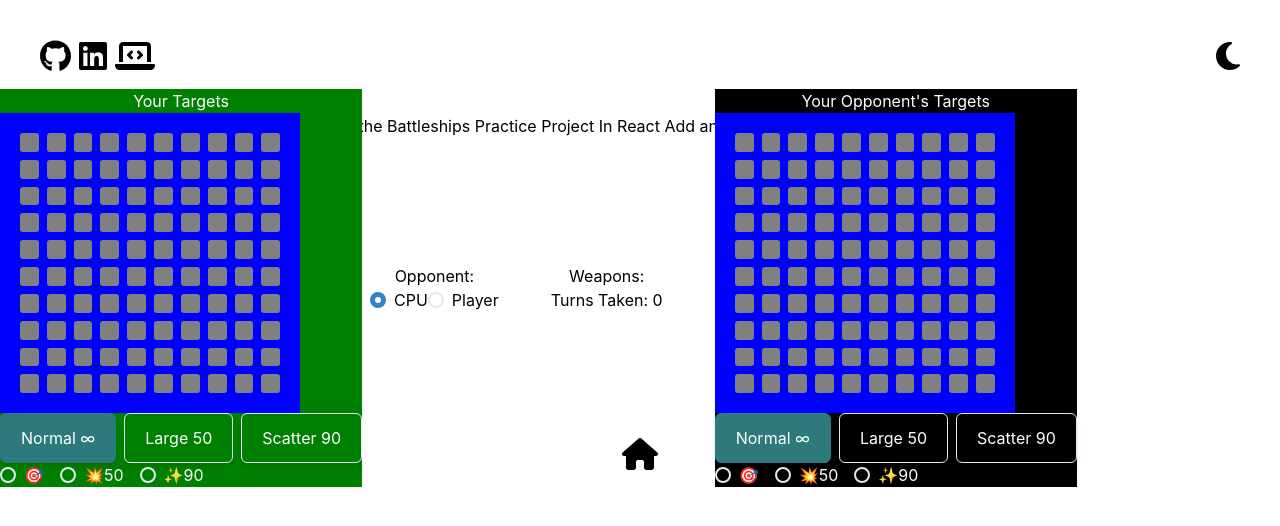
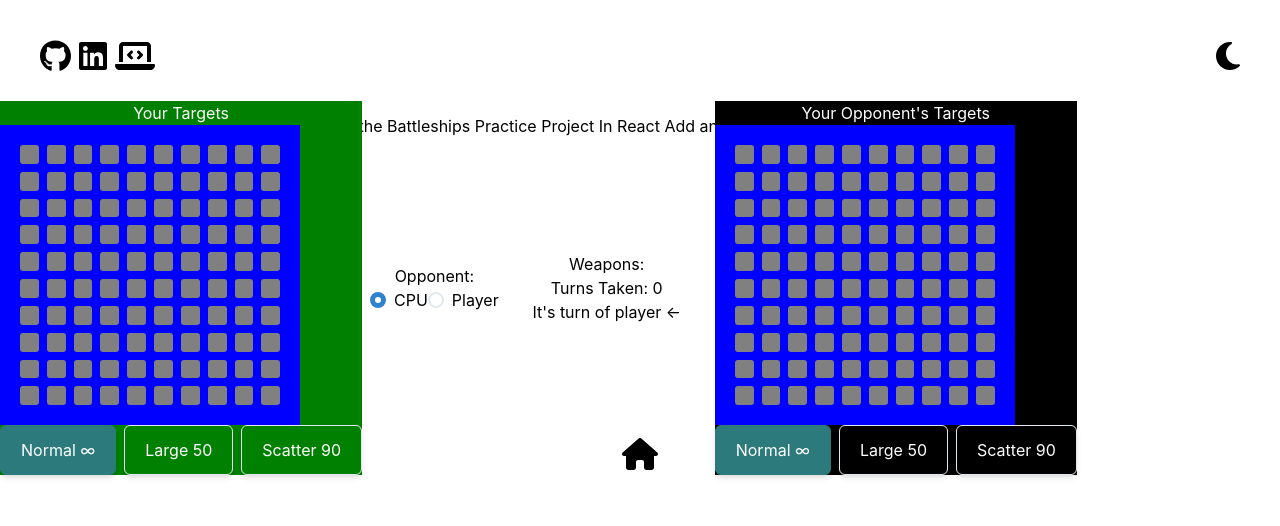
Before and after one commit to AalimCoding/AalimCoding.github.io, a React (Create React App) app: page /#/Battleships in a window 1280 px wide. Shown: the top 526 px of the page. Built offline with nearby package versions, Linux system fonts and the light colour scheme.

Commit message:
Custom radio buttons now have basic implementation Old radio buttons removed.

```diff
--- a/src/Battleships.js
+++ b/src/Battleships.js
@@ -14,7 +14,7 @@ function Battleships() {
 
     var areShipsLeft = 1;
     var [turnCount, setTurnCount] = useState(0);
-    var [weaponType, setWeaponType] = useState('1')
+    var [weaponType, setWeaponType] = useState(`Normal ∞`)
     var [Gamemode, setGamemode] = useState('1')
     var [Ammo, setAmmo] = useState([[50, 90], [50, 90]])
     var [whoseTurnIsIt, setWhoseTurnIsIt] = useState(0)
@@ -86,9 +86,9 @@ function Battleships() {
                 // By checking that updatedHit[i][j] === 0 , we prevent already hit spots to be hit again.
                 if (updatedHit[noOfGrid][i][j] === 0) {
 
-                    if (weaponType == '1') { updatedHit[noOfGrid][i][j] = 1 }
+                    if (weaponType == `Normal ∞`) { updatedHit[noOfGrid][i][j] = 1 }
 
-                    if (weaponType == '2' && Ammo[noOfGrid][0] > 0) {//Hit everything within a one tile radius.
+                    if (weaponType == `Large ${Ammo[0][0]}` && Ammo[noOfGrid][0] > 0) {//Hit everything within a one tile radius.
                         for (var l = -1; l <= 1; l++) {
                             for (var m = -1; m <= 1; m++) {
                                 //Check that the hit tiles can't be outside the grid.
@@ -106,7 +106,7 @@ function Battleships() {
                         });
                     }
 
-                    if (weaponType === '3' && Ammo[noOfGrid][1] > 0) {  //Hit the original target and another numRows/2 - 1 targets.
+                    if (weaponType === `Scatter ${Ammo[0][1]}` && Ammo[noOfGrid][1] > 0) {  //Hit the original target and another numRows/2 - 1 targets.
                         updatedHit[noOfGrid][i][j] = 1
                         for (var targetsToHit = 0; targetsToHit < numRows / 2 - 1; targetsToHit++) {
                             var randomTargetX = Math.floor(Math.random() * numColumns)
@@ -219,7 +219,7 @@ function Battleships() {
 
         const { getRootProps, getRadioProps } = useRadioGroup({
             defaultValue: `Normal ∞`,
-            onChange: setWeaponType(),
+            onChange: setWeaponType,
             value: weaponType
         })
 
@@ -270,13 +270,6 @@ function Battleships() {
                     </Grid>
                     <Box>
                         <ControlRadioButtons />
-                        <RadioGroup display onChange={setWeaponType} value={weaponType}>
-                            <Stack spacing={4} direction='row'>
-                                <Radio value='1'>🎯</Radio>
-                                <Radio value='2'>💥{Ammo[0][0]}</Radio>
-                                <Radio value='3'>✨{Ammo[0][1]}</Radio>
-                            </Stack>
-                        </RadioGroup>
                     </Box>
                 </Box>
 
@@ -292,6 +285,7 @@ function Battleships() {
 
                     <Box width={200}>{message}</Box>
                     <Box width={200}>{'\n Turns Taken: ' + turnCount}</Box>
+                    It's turn of player {whoseTurnIsIt ? "->" : "<-"}
                 </Box>
 
                 <Box style={{
@@ -309,13 +303,6 @@ function Battleships() {
                     </Grid>
                     <Box>
                         <ControlRadioButtons />
-                        <RadioGroup display onChange={setWeaponType} value={weaponType}>
-                            <Stack spacing={4} direction='row'>
-                                <Radio value='1'>🎯</Radio>
-                                <Radio value='2'>💥{Ammo[0][0]}</Radio>
-                                <Radio value='3'>✨{Ammo[0][1]}</Radio>
-                            </Stack>
-                        </RadioGroup>
                     </Box>
                 </Box>
             </HStack>
--- a/src/RadioCardWeapons.js
+++ b/src/RadioCardWeapons.js
@@ -18,14 +18,17 @@ function RadioCardWeapons(props) {
         borderWidth='1px'
         borderRadius='md'
         boxShadow='md'
+
         _checked={{
           bg: 'teal.600',
           color: 'white',
           borderColor: 'teal.600',
         }}
+
         _focus={{
           boxShadow: 'outline',
         }}
+
         px={5}
         py={3}
       >
```
Lines whose indentation alone changed are shown as unchanged.
